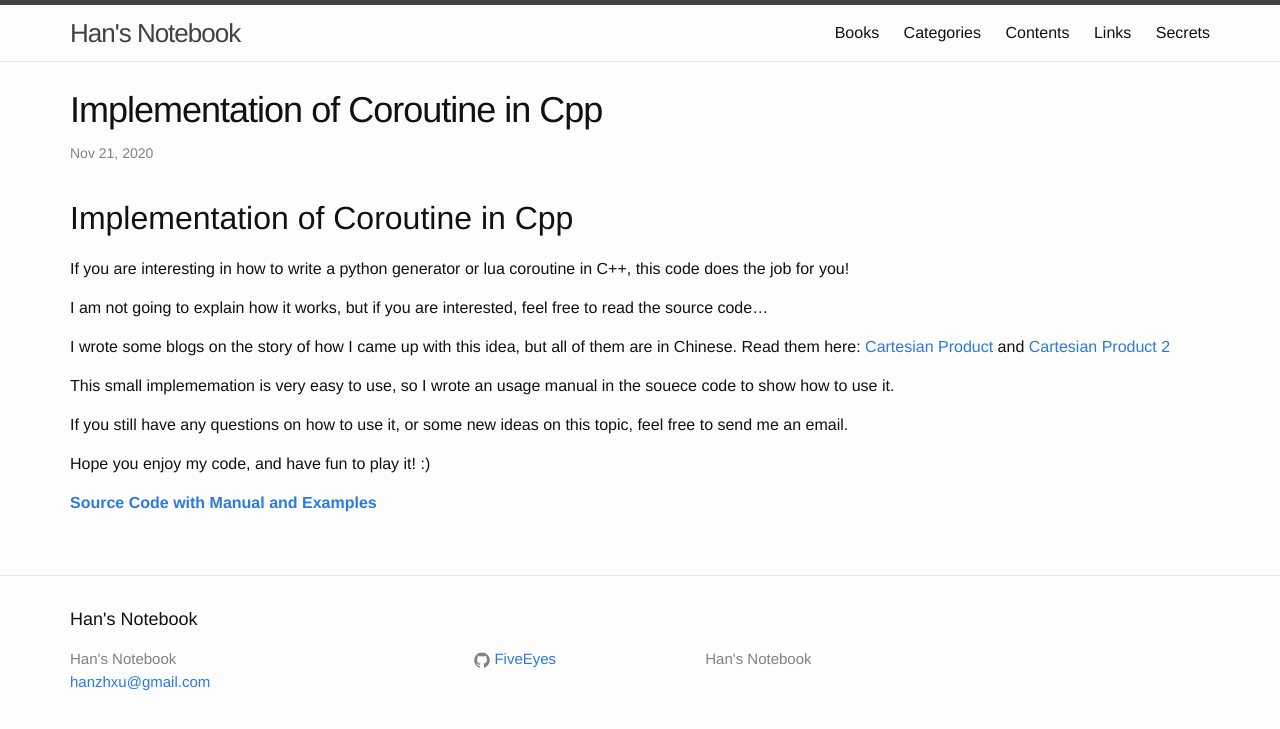
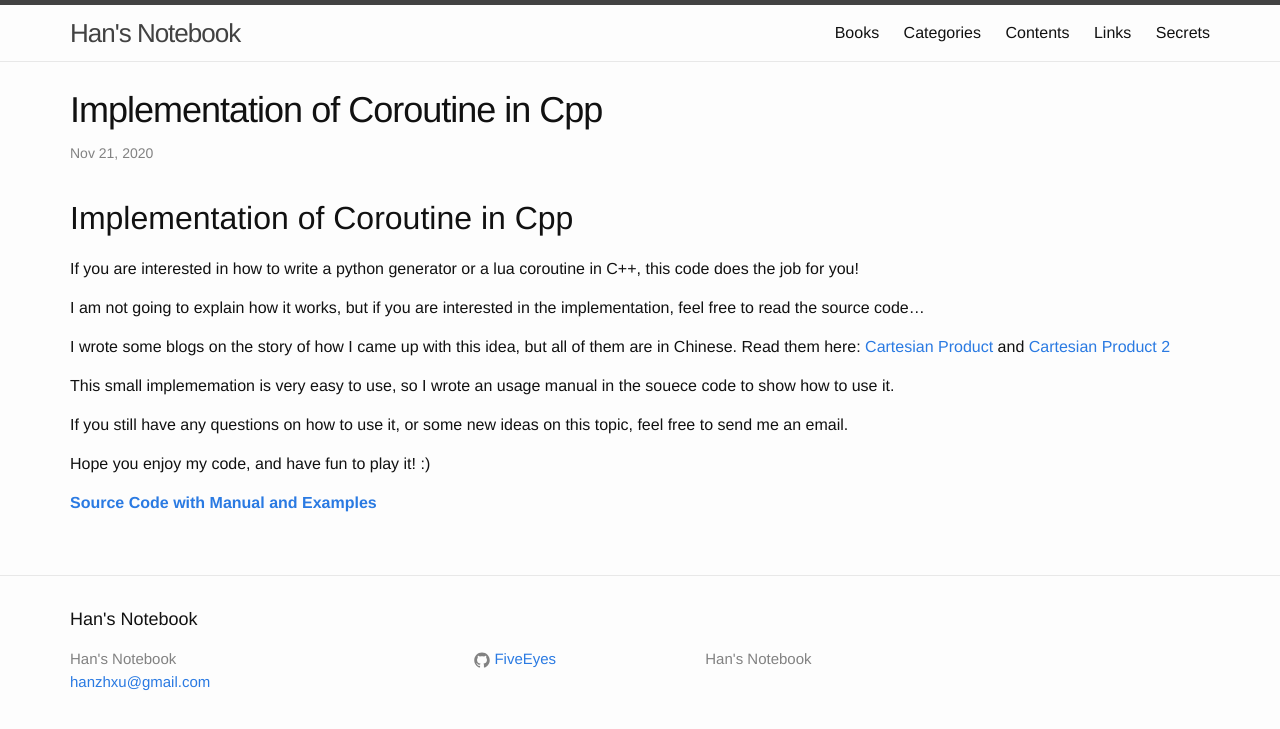
Before and after one commit to FiveEyes/FiveEyes.github.io, a Jekyll site: the page built from _posts/plt/2020-11-21-impl_coroutine_in_cpp.md, in a window 1280 px wide. Shown: the top 729 px of the page. Built offline with Jekyll 4.4.1, drawn with Linux system fonts in a browser that asks for light colours.

Commit message:
Update 2020-11-21-impl_coroutine_in_cpp.md

```diff
--- a/_posts/plt/2020-11-21-impl_coroutine_in_cpp.md
+++ b/_posts/plt/2020-11-21-impl_coroutine_in_cpp.md
@@ -7,9 +7,9 @@ categories: Lang
 
 # Implementation of Coroutine in Cpp
 
-If you are interesting in how to write a python generator or lua coroutine in C++, this code does the job for you!
+If you are interested in how to write a python generator or a lua coroutine in C++, this code does the job for you!
 
-I am not going to explain how it works, but if you are interested, feel free to read the source code...
+I am not going to explain how it works, but if you are interested in the implementation, feel free to read the source code...
 
 I wrote some blogs on the story of how I came up with this idea, but all of them are in Chinese. Read them here: [Cartesian Product](https://freopen.com/lang/2020/08/11/Cartesian-Product.html) and [Cartesian Product 2](https://freopen.com/lang/2020/11/19/Cartesian-Product-2.html)
 
```
